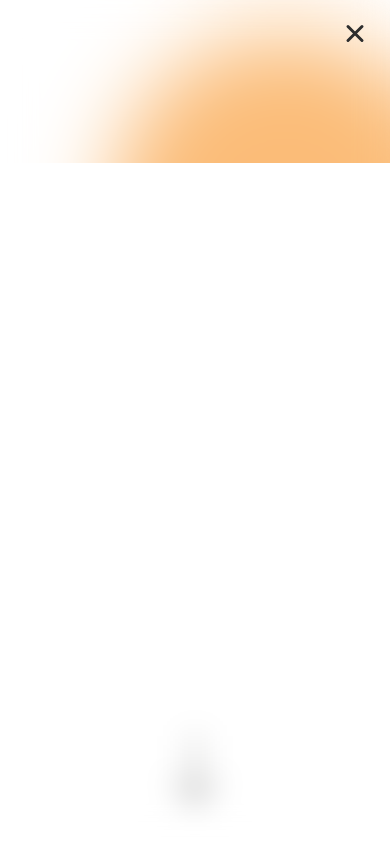
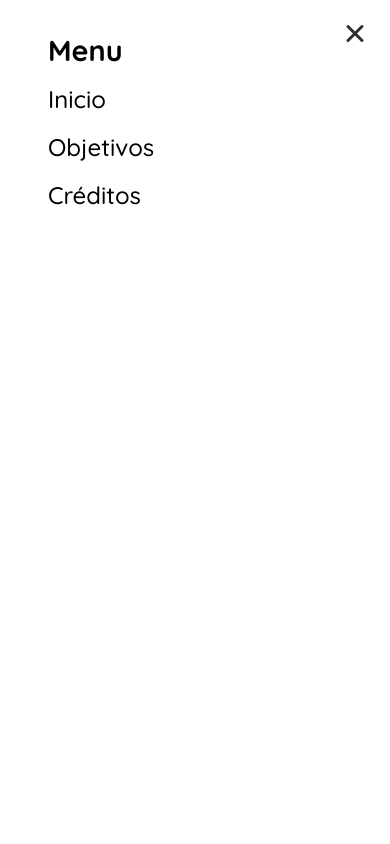
Before and after one commit to TatoBig/hackfest-2022, a Next.js app: page / in a window 390 px wide. Both pictures are taken after a click on the button 356 px from the left and 34 px from the top of the page. Built offline with nearby package versions, Linux system fonts and the light colour scheme.

Commit message:
Finished menu, responsive intro

```diff
--- a/components/animation/AnimationText/AnimationText.module.scss
+++ b/components/animation/AnimationText/AnimationText.module.scss
@@ -3,7 +3,6 @@
 @mixin textBase {
   font-size: 1.5rem;
   text-align: center;
-  margin-bottom: 1rem;
   font-weight: 500;
   @include md {
     font-size: 1.80rem;
@@ -13,47 +12,37 @@
   }
 }
 
-.text {
-  @include textBase;
-  animation-name: blur;
-  animation-duration: 8s;
-  animation-timing-function: ease-in-out;
-  opacity: 1;
+.container {
+  overflow: hidden;
+  margin-bottom: 1rem;
+  cursor: pointer;
 }
 
-.hide {
-  @include textBase;
-  animation-name: hideAnimation;
-  animation-duration: 2s;
-  animation-timing-function: ease-in-out;
-  opacity: 0;
+.initial {
+  @include textBase();
+  transform: translateY(200%);
+  transition: transform 0.5s;
 }
 
-.inactive {
-  @include textBase;
-  opacity: 0;
+.show {
+  @include textBase();
+  transform: translateY(0%);
+  transition: transform 0.5s;
+  transition-delay: 0.5s;
 }
 
-
-
-@keyframes blur {
-  0% {
-    transform: translateY(80px);
-  }
-  10% {
-    transform: translateY(40px);
-  }
-  25%, 100% {
-    transform: translateY(0px);
-  }
+.showLine {
+  width: 100%;
+  background-color: black;
+  border-radius: 9999px;
+  height: 2px;
+  transition: width 0.3s;
 }
 
-@keyframes hideAnimation {
-  from {
-    transform: translateY(0px);
-  }
-  to {
-    transform: translateY(80px);
-    display: none
-  }
+.hideLine {
+  width: 0%;
+  background-color: black;
+  border-radius: 9999px;
+  height: 2px;
+  transition: width 0.3s;
 }
--- a/components/animation/AnimationText/AnimationText.tsx
+++ b/components/animation/AnimationText/AnimationText.tsx
@@ -1,5 +1,5 @@
-import useVisibility from 'hooks/useVisibility'
-import { useEffect, useRef, useState } from 'react'
+import { useRouter } from 'next/router'
+import { useEffect, useState } from 'react'
 import styles from './AnimationText.module.scss'
 
 type AnimationTextProps = {
@@ -7,39 +7,45 @@ type AnimationTextProps = {
   delay?: number
   show?: boolean
   showOnView?: boolean
+  link?: string
+  action?: () => void
 }
 
 const AnimationText = ({
-  text,
+  text = 'Prueba',
   delay = 0,
-  show = true,
-  showOnView = false
+  show = false,
+  link,
+  action
 }: AnimationTextProps) => {
   const [initial, setInitial] = useState(false)
-  const [hide, setHide] = useState(false)
-  const ref = useRef()
-  const inViewport = useVisibility(ref, '0px')
+  const [line, setLine] = useState(styles.hideLine)
+  const router = useRouter()
 
   useEffect(() => {
     triggerAnimation()
   }, [])
 
   useEffect(() => {
-    if (showOnView && inViewport) {
-      console.log(showOnView)
-      setInitial(true)
-    }
-  }, [inViewport])
-
-  useEffect(() => {
-    if (!show) {
-      setHide(true)
+    if (show) {
+      triggerAnimation()
+    } else {
+      setInitial(false)
     }
   }, [show])
 
+  const handleOnClick = () => {
+    if (link) {
+      router.push(link)
+    }
+    if (action) {
+      action()
+    }
+  }
+
   const triggerAnimation = () => {
     setTimeout(() => {
-      if (!showOnView) {
+      if (show) {
         setInitial(true)
       }
     }, delay * 1000)
@@ -47,10 +53,15 @@ const AnimationText = ({
 
   return (
     <div
-      className={initial ? (hide ? styles.hide : styles.text) : styles.inactive}
-      ref={ref}
+      className={styles.container}
+      onClick={() => handleOnClick()}
+      onMouseEnter={() => setLine(styles.showLine)}
+      onMouseLeave={() => setLine(styles.hideLine)}
     >
-      {text}
+      <div className={initial ? styles.show : styles.initial}>
+        {text}
+      </div>
+      <div className={line}/>
     </div>
   )
 }
--- a/components/animation/BlurredText/BlurredText.tsx
+++ b/components/animation/BlurredText/BlurredText.tsx
@@ -1,35 +1,23 @@
-import useVisibility from 'hooks/useVisibility'
-import { useEffect, useRef, useState } from 'react'
+import { useEffect, useState } from 'react'
 import styles from './BlurredText.module.scss'
 
 type BlurredTextProps = {
   text: string
   delay?: number
   show?: boolean
-  showOnView?: boolean
 }
 
 const BlurredText = ({
   text,
   delay = 0,
-  show = true,
-  showOnView = false
+  show = true
 }: BlurredTextProps) => {
   const [initial, setInitial] = useState(false)
   const [hide, setHide] = useState(false)
-  const ref = useRef()
-  const inViewport = useVisibility(ref, '0px')
 
   useEffect(() => {
     triggerAnimation()
   }, [])
-
-  useEffect(() => {
-    if (showOnView && inViewport) {
-      console.log(showOnView)
-      setInitial(true)
-    }
-  }, [inViewport])
 
   useEffect(() => {
     if (!show) {
@@ -39,16 +27,13 @@ const BlurredText = ({
 
   const triggerAnimation = () => {
     setTimeout(() => {
-      if (!showOnView) {
-        setInitial(true)
-      }
+      setInitial(true)
     }, delay * 1000)
   }
 
   return (
     <div
       className={initial ? (hide ? styles.hide : styles.text) : styles.inactive}
-      ref={ref}
     >
       {text}
     </div>
--- a/components/core/Menu/Menu.module.scss
+++ b/components/core/Menu/Menu.module.scss
@@ -21,9 +21,13 @@
 
 .open {
   @include background;
+
+  @include xl {
+    backdrop-filter: blur(16px);
+    -webkit-backdrop-filter: blur(16px);
+  }
+
   opacity: 1;
-  backdrop-filter: blur(16px);
-  -webkit-backdrop-filter: blur(16px);
 }
 
 @mixin menu {
@@ -67,11 +71,14 @@
   @include md {
     width: 50%;
     height: 80%;
+    margin-top: 0rem;
   }
+
+  margin-top: 4rem;
   padding-top: 4rem;
   padding: 3rem;
   width: 100%;
-  height: 50%;
+  height: 100%;
 }
 
 .button {
@@ -101,3 +108,22 @@
     transform: scale(360);
   }
 }
+
+@mixin textBase {
+  font-size: 1.8rem;
+  text-align: center;
+  margin-bottom: 1rem;
+  font-weight: 700;
+
+  @include md {
+    font-size: 2rem;
+  }
+
+  @include xl {
+    font-size: 3rem;
+  }
+}
+
+.title {
+  @include textBase
+}
--- a/components/core/Menu/Menu.tsx
+++ b/components/core/Menu/Menu.tsx
@@ -1,7 +1,5 @@
 import AnimationText from 'components/animation/AnimationText'
-import BlurredText from 'components/animation/BlurredText'
 import MenuButton from 'components/core/MenuButton'
-import Link from 'next/link'
 import styles from './Menu.module.scss'
 
 type Props = {
@@ -14,11 +12,13 @@ const Menu = ({ open, setOpen }: Props) => {
     <div>
       <div className={open ? styles.open : styles.closed} />
       <div className={open ? styles.openMenu : styles.closedMenu}>
-        <div className={styles.menuContent}>
-          <BlurredText text="Menu" delay={0.5} show={open} />
-          <Link href="./credits">
-            <AnimationText text="Créditos" show={open}/>
-          </Link>
+        <div className={styles.menuContent} >
+          <div className={styles.title}>
+            Menu
+          </div>
+          <AnimationText text="Inicio" show={open} link="/" action={() => setOpen(!open)} />
+          <AnimationText text="Objetivos" show={open} delay={0.2} link="/objectives" action={() => setOpen(!open)} />
+          <AnimationText text="Créditos" show={open} delay={0.4} link="/credits" action={() => setOpen(!open)} />
         </div>
       </div>
       <button onClick={() => setOpen(!open)} className={styles.button}>
--- a/hooks/useVisibility.ts
+++ /dev/null
@@ -1,20 +0,0 @@
-import { useState, useEffect } from 'react'
-
-const useVisibility = (element, rootMargin) => {
-  const [isVisible, setState] = useState(false)
-
-  useEffect(() => {
-    const observer = new IntersectionObserver(
-      ([entry]) => {
-        setState(entry.isIntersecting)
-      }, { rootMargin }
-    )
-
-    element.current && observer.observe(element.current)
-
-    return () => observer.unobserve(element.current)
-  }, [])
-  return isVisible
-}
-
-export default useVisibility
```
Also changed, not shown: pages/objectives.tsx (added, +9 -0 lines), components/animation/AnimationText/index.ts (line endings or trailing spaces), components/core/Card/prueba.webp (deleted).
